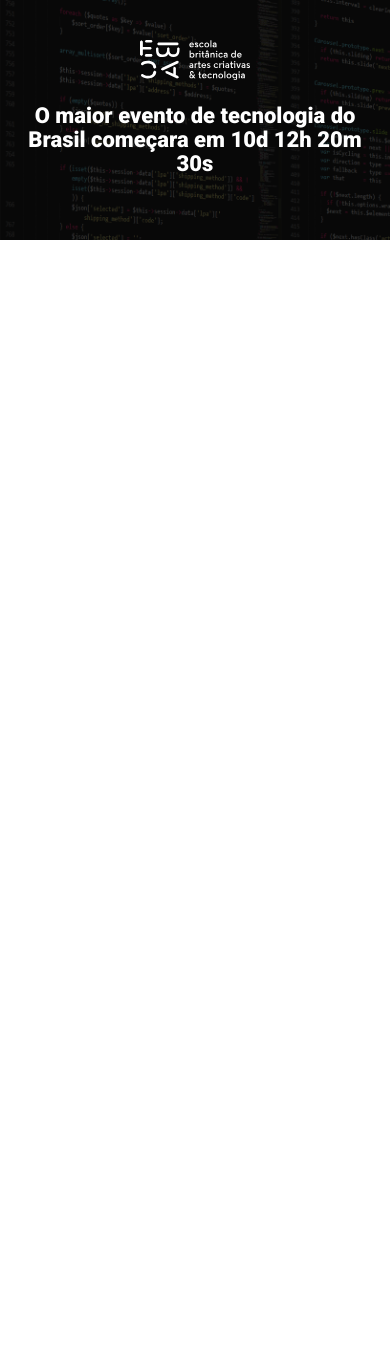
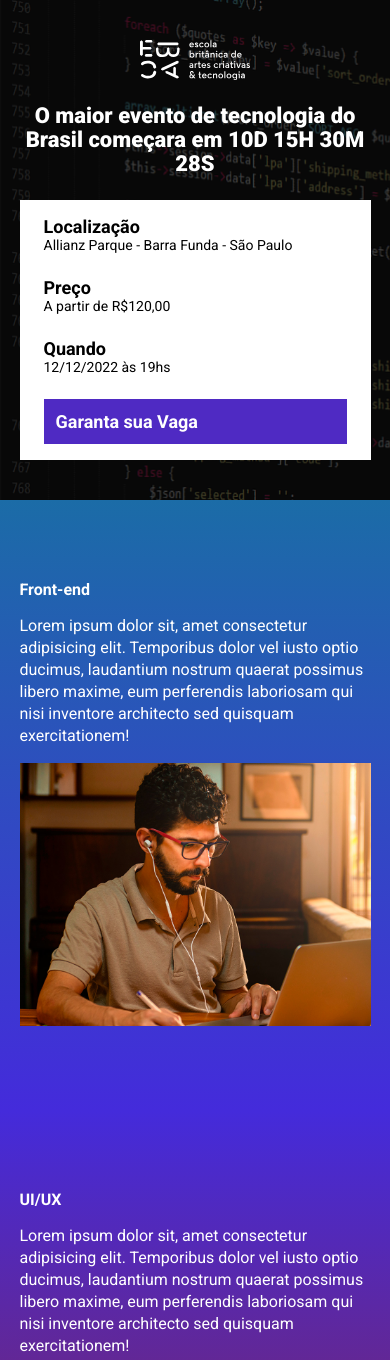
Before and after one commit to ReisxJeff/Eback_tech_talks, a website built with Parcel: page src/index.html in a window 390 px wide. Shown: the top 1360 px of the page. Before the commit the page ends 844 px from the top, so only its background shows below. Built offline with nearby package versions, Linux system fonts and the light colour scheme.

Commit message:
criando a contagem regressiva

```diff
--- a/package.json
+++ b/package.json
@@ -1,9 +1,9 @@
 {
   "name": "ebac_talks",
   "version": "1.0.0",
-  "main": "index.js",
   "scripts": {
     "dev": "parcel src/index.html src/scripts/main.js src/styles/main.scss",
+    "build": "parcel build src/index.html",
     "test": "echo \"Error: no test specified\" && exit 1"
   },
   "keywords": [],
@@ -13,6 +13,7 @@
   "devDependencies": {
     "@parcel/transformer-sass": "^2.13.0",
     "parcel": "^2.13.0",
-    "sharp": "^0.33.5"
+    "sharp": "^0.33.5",
+    "svgo": "^3.3.2"
   }
 }
--- a/src/index.html
+++ b/src/index.html
@@ -8,18 +8,74 @@
     <link rel="preconnect" href="https://fonts.gstatic.com" crossorigin>
     <link href="https://fonts.googleapis.com/css2?family=Roboto:wght@400;700;900&display=swap" rel="stylesheet">
     <link rel="stylesheet" href="styles/main.scss">
+    <link rel="stylesheet" href="https://unpkg.com/aos@next/dist/aos.css" />
 </head>
 <body>
     <header class="hero">
         <div class="container">
             <img class="hero__logo" src="./Front-end_m22_images/images/ebac_logo.svg" alt="EBAC">
             <p class="hero__text">
-                O maior evento de tecnologia do Brasil começara em 10d 12h 20m 30s
+                O maior evento de tecnologia do Brasil começara em <span id="contador"></span>
             </p>
+            <div class="infos-bar">
+                <ul class="infos-bar__infos">
+                    <li class="infos-bar__infos__item">
+                        <b>Localização</b>
+                        Allianz Parque - Barra Funda - São Paulo
+                    </li>
+                    <li class="infos-bar__infos__item">
+                        <b>Preço</b>
+                        A partir de R$120,00
+                    </li>
+                    <li class="infos-bar__infos__item">
+                        <b>Quando</b>
+                        12/12/2022 às 19hs
+                    </li>
+                </ul>
+                <a href="#" class="button button--primary">
+                    Garanta sua Vaga
+                </a>
+            </div>
         </div>
     </header>
+    <section class="event event--frontend">
+        <div class="container" data-aos="fade-right">
+            <div class="event__details">
+                <h2 class="event__details__title">Front-end</h2>
+                <p class="event__details__description">Lorem ipsum dolor sit, amet consectetur adipisicing elit. Temporibus dolor vel iusto optio ducimus, laudantium nostrum quaerat possimus libero maxime, eum perferendis laboriosam qui nisi inventore architecto sed quisquam exercitationem!</p>
+            </div>
+            <img class="event__image" src="./Front-end_m22_images/images/frontend.png" alt="front-end">
+        </div>
+    </section>
+    <section class="event event--ui-ux event--image-left">
+        <div class="container" data-aos="fade-left">
+            <div class="event__details">
+                <h2 class="event__details__title">UI/UX</h2>
+                <p class="event__details__description">Lorem ipsum dolor sit, amet consectetur adipisicing elit. Temporibus dolor vel iusto optio ducimus, laudantium nostrum quaerat possimus libero maxime, eum perferendis laboriosam qui nisi inventore architecto sed quisquam exercitationem!</p>
+            </div>
+            <img class="event__image" src="./Front-end_m22_images/images/ui-ux.png" alt="front-end">
+        </div>
+    </section>
+    <section class="event event--data-science">
+        <div class="container" data-aos="fade-right">
+            <div class="event__details">
+                <h2 class="event__details__title">Data Science</h2>
+                <p class="event__details__description">Lorem ipsum dolor sit, amet consectetur adipisicing elit. Temporibus dolor vel iusto optio ducimus, laudantium nostrum quaerat possimus libero maxime, eum perferendis laboriosam qui nisi inventore architecto sed quisquam exercitationem!</p>
+            </div>
+            <img class="event__image" src="./Front-end_m22_images/images/data.png" alt="front-end">
+        </div>
+    </section>
+    <section class="event event--backend event--image-left">
+        <div class="container" data-aos="fade-left">
+            <div class="event__details">
+                <h2 class="event__details__title">Back-end</h2>
+                <p class="event__details__description">Lorem ipsum dolor sit, amet consectetur adipisicing elit. Temporibus dolor vel iusto optio ducimus, laudantium nostrum quaerat possimus libero maxime, eum perferendis laboriosam qui nisi inventore architecto sed quisquam exercitationem!</p>
+            </div>
+            <img class="event__image" src="./Front-end_m22_images/images/backend.png" alt="front-end">
+        </div>
+    </section>
 
-
+    <script src="https://unpkg.com/aos@next/dist/aos.js"></script>
     <script src="scripts/main.js"></script>
 </body>
 </html>
--- a/src/scripts/main.js
+++ b/src/scripts/main.js
@@ -0,0 +1,29 @@
+AOS.init();
+
+const dataDoEvento = new Date ("Dec 7, 2024 19:00:00");
+const timeStempoDoEvento = dataDoEvento.getTime();
+
+const contaAsHoras = setInterval(function () {
+
+    const agora = new Date();
+    const timeStampAtual = agora.getTime();
+
+    const distanciaAteOEvento = timeStempoDoEvento - timeStampAtual;
+
+    const diasEmMs = 1000 * 60 * 60 * 24;
+    const horaEmMs = 1000 * 60 * 60;
+    const minutoEmMs = 1000 * 60;
+
+    const diasAteOEvento = Math.floor(distanciaAteOEvento / diasEmMs);
+    const horasAteOEvento = Math.floor ((distanciaAteOEvento % diasEmMs) / horaEmMs);
+    const minutosAteOEvento = Math.floor((distanciaAteOEvento % horaEmMs) / minutoEmMs);
+    const segundosAteOEvento = Math.floor ((distanciaAteOEvento % minutoEmMs) / 1000);
+
+    document.getElementById('contador').innerHTML = `${diasAteOEvento}D ${horasAteOEvento}H ${minutosAteOEvento}M ${segundosAteOEvento}S `
+
+    if (distanciaAteOEvento < 0 ){
+        clearInterval(contaAsHoras);
+        document.getElementById('contador').innerHTML = ' Evento expirado, aguarde a proxima oportunidade.'
+    }
+
+}, 1000);
--- /dev/null
+++ b/src/styles/_event.scss
@@ -0,0 +1,61 @@
+@use'variables';
+
+.event{
+    padding: 80px 0;
+
+    &--frontend {
+        background-image: linear-gradient(variables.$blue1, variables.$blue2) ;
+    }
+    &--ui-ux {
+        background-image: linear-gradient(variables.$blue2, variables.$pink) ;
+    }
+    &--data-science {
+        background-image: linear-gradient(variables.$pink, variables.$yellow) ;
+    }
+    &--backend {
+        background-image: linear-gradient(variables.$yellow, variables.$pink) ;
+    }
+
+    &--image-left{
+        .container{
+            flex-direction: row-reverse;
+        }
+    }
+
+
+    .container{
+        display: flex;
+        gap: 40px;
+    }
+
+    &__image{
+        max-width: 360px;
+    }
+
+    &__details{
+        &__title{
+            font-size: 16px;
+            font-weight: bold;
+            margin-bottom: 16px;
+        }
+
+        &__description{
+            line-height: 22px;
+        }
+    }
+
+    @media(max-width: 640px){
+        .container{
+            display: block;
+        }
+
+        &__image{
+            width: 100%;
+        }
+
+        &__details{
+            margin-right: 0;
+            margin-bottom: 16px;
+        }
+    }
+}
--- a/src/styles/_hero.scss
+++ b/src/styles/_hero.scss
@@ -1,3 +1,5 @@
+@use'variables';
+
 .hero{
     padding-top: 64px;
     padding-bottom: 100px;
@@ -16,7 +18,7 @@
         left: 0;
         width: 100%;
         height: 100%;
-        background-color: #000;
+        background-color: variables.$secondaryTextColor;
         content: '';
         opacity: .7;
     }
@@ -26,7 +28,7 @@
         margin-bottom: 64px;
         font-size: 40px;
         line-height: 56px;
-        color: #fff;
+        color: variables.$textColor;
         font-weight: 800;
         text-align: center;
     }
--- /dev/null
+++ b/src/styles/_variables.scss
@@ -0,0 +1,8 @@
+$textColor: #fff;
+$secondaryTextColor: #000;
+
+$blue1: #1B6CA7;
+$blue2: #442BDB;
+$pink: #89223B;
+$yellow: #9C791D;
+$purple: #4f2ac3;
--- /dev/null
+++ b/src/styles/componentes/_buttons.scss
@@ -0,0 +1,26 @@
+@use'../variables';
+
+.button{
+    padding: 12px;
+    font-size: 18px;
+    font-weight: bold;
+    text-decoration: none;
+    text-align: center;
+    white-space: nowarp;
+
+    &--primary{
+        color: variables.$textColor;
+        background-color: variables.$purple;
+    }
+
+    @media(max-width: 640px){
+        display: block;
+        width: 100%;
+
+    }
+
+    @media (max-width: 1024px) {
+        display: flex;
+        align-items: center;
+    }
+}
--- /dev/null
+++ b/src/styles/componentes/_infos_bar.scss
@@ -0,0 +1,42 @@
+@use'../variables';
+
+.infos-bar{
+    padding: 16px 24px;
+    background-color: variables.$textColor;
+    display: flex;
+    justify-content: space-between;
+
+    &__infos{
+        display: flex;
+        gap: 40px;
+
+        &__item{
+            font-size: 14px;
+            color: variables.$secondaryTextColor;
+
+            b{
+                color: variables.$secondaryTextColor;
+                font-size: 18px;
+                display: block;
+            }
+        }
+    }
+
+    @media(max-width: 640px) {
+        display: block;
+
+        &__infos{
+            display: block;
+
+            &__item{
+                margin-bottom: 24px;
+            }
+        }
+    }
+
+    @media (max-width:1024px) {
+        &__infos{
+            gap: 16px;
+        }
+    }
+}
--- a/src/styles/main.scss
+++ b/src/styles/main.scss
@@ -1,12 +1,16 @@
 @use'hero';
-
+@use'componentes/infos_bar';
+@use'componentes/buttons';
+@use'event';
+@use'variables';
 
 *{
     margin: 0;
     padding: 0;
     box-sizing: border-box;
     font-family: "Roboto", sans-serif;
-    color: #fff;
+    color: variables.$textColor;
+    list-style: none;
 }
 
 .container{
```
Also changed, not shown: 1 other file.
